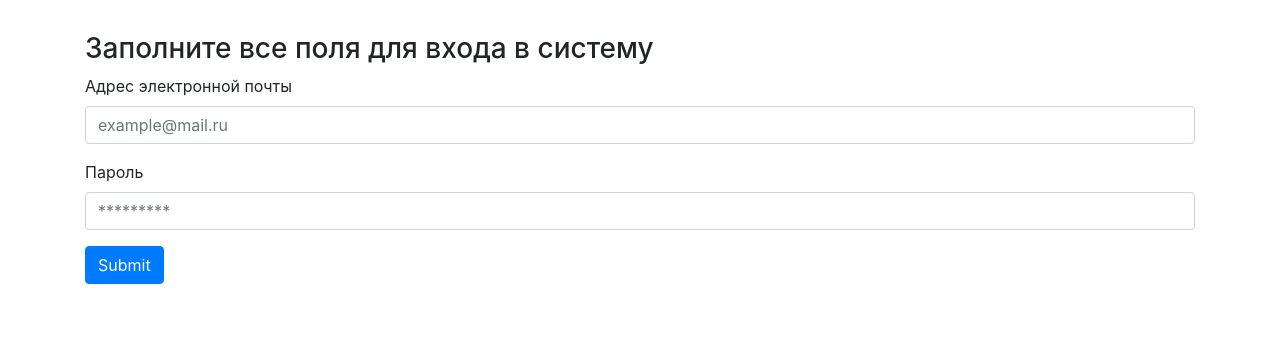
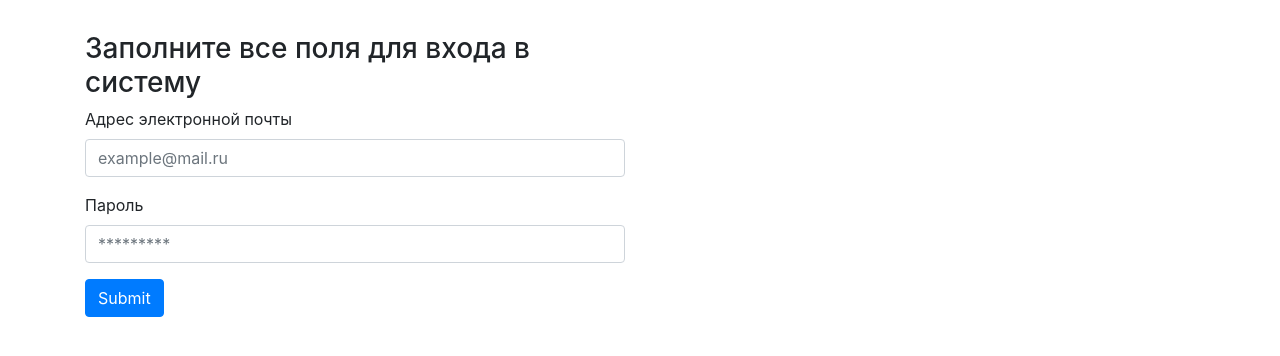
Before and after one commit to Egor14/equipment, a Django app: page /log/ in a window 1280 px wide. Shown: the part 56-412 px from the top of the page. Run offline with Django 3.2, Linux system fonts and the light colour scheme; some libraries are stand-ins or nearby versions.

Commit message:
backup layout

```diff
--- a/home/templates/home/log.html
+++ b/home/templates/home/log.html
@@ -17,7 +17,7 @@
 <div >
     <div class="container">
   <div class="row">
-    <div class="col-12 col-sm-12 col-md-12 col-lg-12">
+    <div class="col-12 col-sm-12 col-md-6 col-lg-6">
     <form action="" method="post">
     {% csrf_token %}
 <h5 style="color: red">{{ message }}</h5>
--- a/home/templates/home/mainPage.html
+++ b/home/templates/home/mainPage.html
@@ -19,7 +19,7 @@
        <br>
 <div class="container">
   <div class="row">
-    <div class="col-12 col-sm-12 col-md-12 col-lg-12">
+    <div class="col-12 col-sm-12 col-md-6 col-lg-6">
       {% for i in cars %}
             <h4>Модель: {{ i.model }}</h4>
             <h4>Город: {{ i.city }}</h4>
--- a/home/templates/home/sign.html
+++ b/home/templates/home/sign.html
@@ -17,7 +17,7 @@
 <div >
     <div class="container">
   <div class="row">
-    <div class="col-12 col-sm-12 col-md-12 col-lg-12">
+    <div class="col-12 col-sm-12 col-md-6 col-lg-6">
     <form action="/query/" method="post">
     {% csrf_token %}
   <div class="form-group">
```
